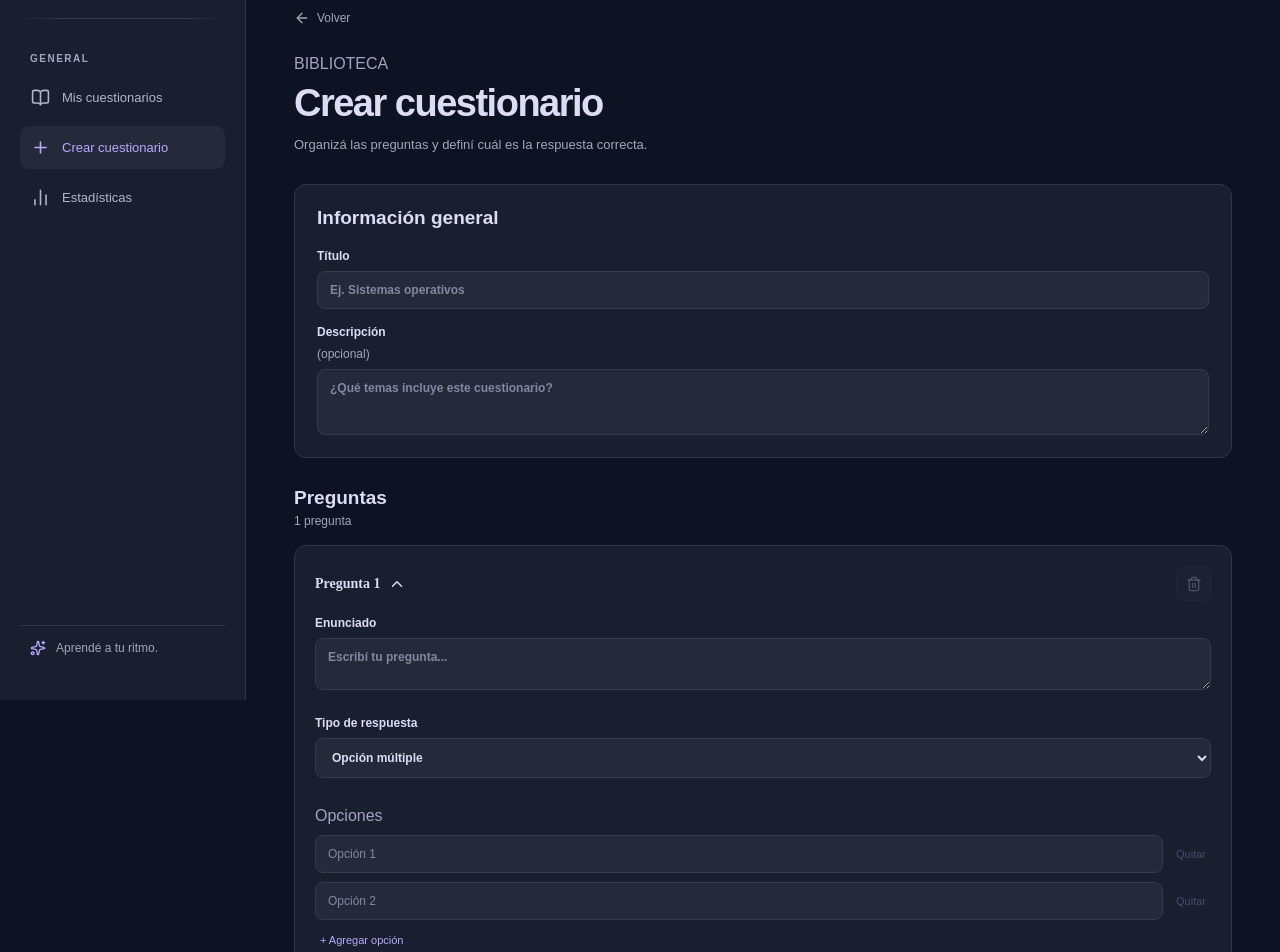
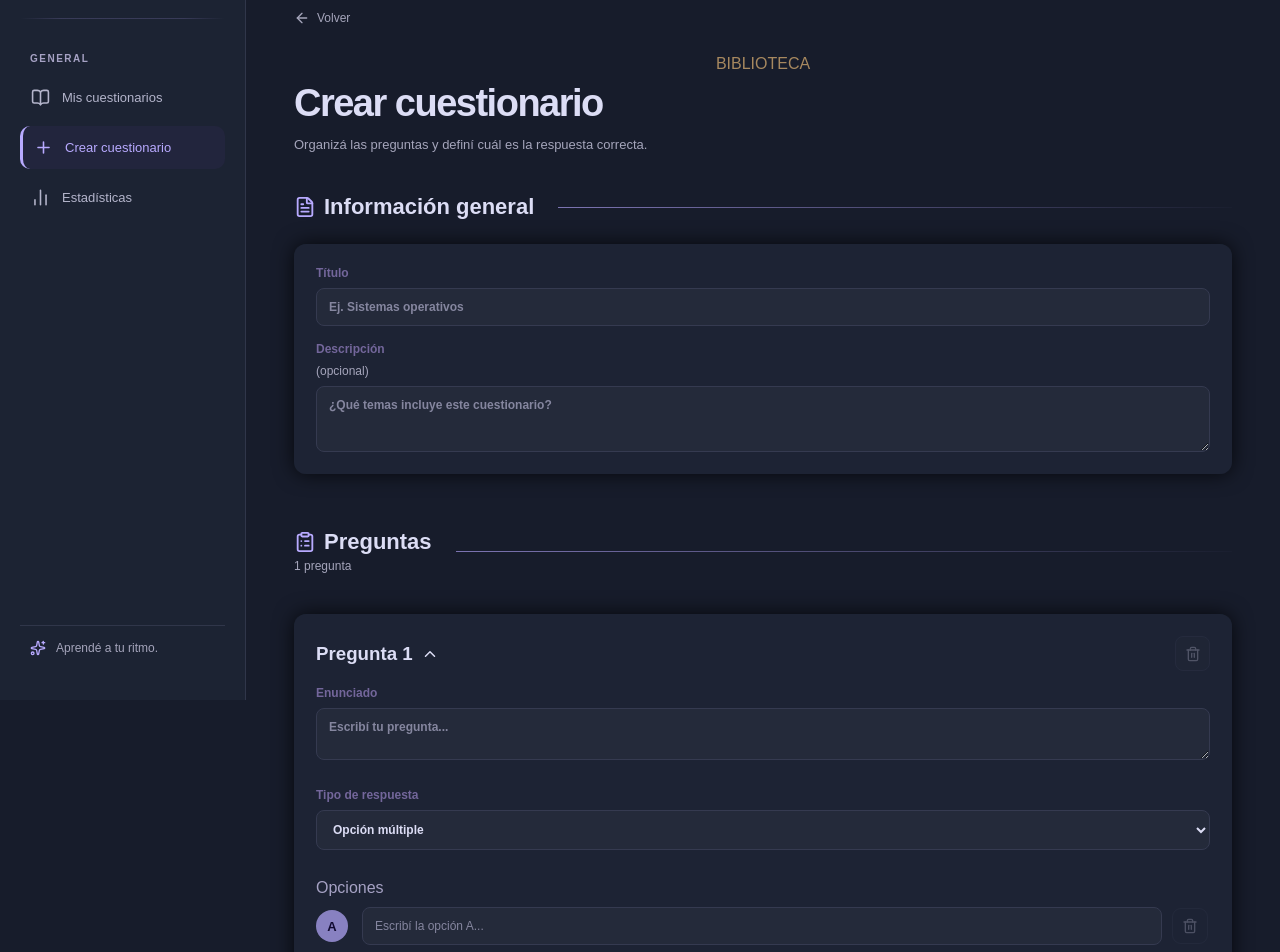
Before and after one commit to fernandagareca/requiz, a React (Vite) app: page /create in a window 1280 px wide. Shown: the part 100-1052 px from the top of the page. Built offline with nearby package versions, Linux system fonts and the light colour scheme.

Commit message:
style: mejoro labels

```diff
--- a/src/Navbar.css
+++ b/src/Navbar.css
@@ -171,10 +171,13 @@
 
 .nav-links a:hover,
 .nav-links a.active {
-    background: #26293A;
+    background: #322b534d;
     color: var(--accent);
 }
-
+.nav-links a.active {
+    border-radius: 10px;
+    border-left: 3px solid var(--accent);
+}
 .nav-links a svg {
     flex-shrink: 0;
 }
--- a/src/components/editor/Card.css
+++ b/src/components/editor/Card.css
@@ -29,7 +29,7 @@
 .question-toggle .chevron-open {
   transform: rotate(180deg);
 }
-.add-question-button {
+.add-option {
   display: flex;
   align-items: center;
   justify-content: center;
@@ -49,21 +49,115 @@
   transition: all 0.25s ease;
 }
 
-.add-question-button:hover {
+.add-option:hover {
   background: rgba(195, 191, 244, 0.1);
   border-color: #c9bff4;
   box-shadow: 0 0 18px rgba(244, 191, 210, 0.08);
   transform: translateY(-2px);
 }
 
-.add-question-button:active {
+.add-option:active {
   transform: translateY(0);
 }
 
-.add-question-button svg {
+.add-option svg {
   transition: transform 0.25s ease;
 }
 
-.add-question-button:hover svg {
+.add-option:hover svg {
   transform: rotate(90deg);
 }
+/* Opciones */
+.option-row {
+    display: grid;
+    grid-template-columns: 36px minmax(0, 1fr) 38px;
+    align-items: center;
+    gap: 10px;
+    width: 100%;
+    min-width: 0;
+}
+
+.option-row input {
+    width: 100%;
+    min-width: 0;
+}
+.option-letter {
+    display: grid;
+    place-items: center;
+    width: 32px;
+    height: 32px;
+    border-radius: 50%;
+    background: rgba(184, 170, 255, 0.699);
+    color: #110b31;
+    font-size: 13px;
+    font-weight: 700;
+}
+
+/* Eliminar opción */
+.option-delete {
+    display: grid;
+    place-items: center;
+    width: 36px;
+    height: 36px;
+    border: 1px solid var(--border);
+    border-radius: 9px;
+    background: transparent;
+    color: var(--muted);
+    cursor: pointer;
+    transition: background 0.2s, color 0.2s, border-color 0.2s;
+}
+
+.option-delete:hover:not(:disabled) {
+    background: rgba(233, 154, 169, 0.12);
+    border-color: var(--danger);
+    color: var(--danger);
+}
+
+.option-delete:disabled {
+    opacity: 0.35;
+    cursor: not-allowed;
+}
+/* Tarjeta de pregunta */
+.question-editor {
+    width: 100%;
+    min-width: 0;
+    padding: 20px;
+}
+
+.question-editor-title {
+    display: flex;
+    align-items: center;
+    justify-content: space-between;
+}
+
+.question-editor label {
+    margin-top: 14px;
+}
+
+/* Lista de opciones */
+.option-list {
+    display: grid;
+    gap: 9px;
+    width: 100%;
+    min-width: 0;
+    margin-top: 17px;
+}
+
+.field-label {
+    margin-bottom: 1px;
+}
+
+/* Botones de texto */
+.text-button {
+    border: 0;
+    background: none;
+    color: var(--accent);
+    font-size: 11px;
+    cursor: pointer;
+    padding: 5px;
+}
+
+.text-button:disabled {
+    opacity: 0.3;
+    cursor: not-allowed;
+}
--- a/src/components/editor/Card.tsx
+++ b/src/components/editor/Card.tsx
@@ -1,5 +1,5 @@
 
-import { Trash2, ChevronDown } from "lucide-react";
+import { Trash2, ChevronDown, Plus } from "lucide-react";
 import type { Question, QuestionType } from "../../types";
 import "./Card.css";
 interface Props {
@@ -23,6 +23,7 @@ export default function Card({
   changeType,
   onDelete,
 }: Props) {
+
   return (
     <section className="panel question-editor">
 
@@ -56,7 +57,7 @@ export default function Card({
       {isOpen && (
         <section className="question-editor-content">
           {/* Enunciado */}
-          <label>
+          <label >
             Enunciado
             <textarea
               required
@@ -90,10 +91,16 @@ export default function Card({
 
               {q.options.map((option, i) => (
                 <div className="option-row" key={i}>
+                  {/* Letra automática */}
+                  <span className="option-letter">
+                    {String.fromCharCode(65 + i)}
+                  </span>
+
+                  {/* Texto de la opción */}
                   <input
                     aria-label={`Opción ${i + 1}`}
                     value={option}
-                    placeholder={`Opción ${i + 1}`}
+                    placeholder={`Escribí la opción ${String.fromCharCode(65 + i)}...`}
                     onChange={(e) =>
                       updateQuestion(index, {
                         options: q.options.map((o, j) =>
@@ -103,43 +110,38 @@ export default function Card({
                     }
                   />
 
+                  {/* Eliminar opción */}
                   <button
                     type="button"
-                    className="text-button"
+                    className="option-delete"
+                    aria-label={`Eliminar opción ${i + 1}`}
                     disabled={q.options.length <= 2}
                     onClick={() =>
                       updateQuestion(index, {
                         options: q.options.filter((_, j) => j !== i),
                         correctAnswer:
-                          q.correctAnswer === option
-                            ? ""
-                            : q.correctAnswer,
+                          q.correctAnswer === option ? "" : q.correctAnswer,
                       })
                     }
                   >
-                    Quitar
+                    <Trash2 size={16} />
                   </button>
                 </div>
               ))}
 
               <button
                 type="button"
-                className="text-button add-option"
+                className="add-option"
                 onClick={() =>
                   updateQuestion(index, {
                     options: [...q.options, ""],
                   })
                 }
               >
-                + Agregar opción
+                <Plus size={16} />
+                Agregar opción
               </button>
             </div>
-          )}
-
-          {q.type === "boolean" && (
-            <p className="helper-text">
-              Las opciones serán Verdadero y Falso.
-            </p>
           )}
 
           {/* Respuesta correcta */}
--- a/src/pages/QuizEditor.tsx
+++ b/src/pages/QuizEditor.tsx
@@ -1,7 +1,7 @@
 
 import { useEffect, useState } from "react";
 import { Link, useNavigate, useParams } from "react-router-dom";
-import { ArrowLeft, Plus } from "lucide-react";
+import { ArrowLeft, ClipboardList, FileText, Plus, Save } from "lucide-react";
 import type { Question, QuestionType, Quiz } from "../types";
 import Card from "../components/editor/Card";
 
@@ -153,15 +153,22 @@ export default function QuizEditor({ quizzes = [], onSave }: Props) {
           Organizá las preguntas y definí cuál es la respuesta correcta.
         </p>
       </div>
+      <div className="section-heading">
+        <div className="section-title">
+          <h2>
+            <FileText  size={22} />
+            Información general</h2>
+        </div>
+        <div className="section-line"></div>
+      </div>
 
       {/* Formulario */}
       <form className="editor-form" onSubmit={submit}>
 
         {/* Información general */}
         <section className="panel">
-          <h2>Información general</h2>
 
-          <label>
+          <label  >
             Título
 
             <input
@@ -185,18 +192,18 @@ export default function QuizEditor({ quizzes = [], onSave }: Props) {
         </section>
 
         {/* Encabezado de preguntas */}
-        <div className="section-heading compact">
-
-          <div>
-            <h2>Preguntas</h2>
-
+          <div className="section-heading">
+            <div className="section-title">
+              <h2 >
+                <ClipboardList size={22} />
+                Preguntas</h2>
             <p>
               {questions.length} pregunta
               {questions.length === 1 ? "" : "s"}
             </p>
+            </div>
+            <div className="section-line"></div>
           </div>
-
-        </div>
 
         {/* Lista de preguntas */}
         {questions.map((q, index) => (
@@ -224,7 +231,7 @@ export default function QuizEditor({ quizzes = [], onSave }: Props) {
         <div className="form-footer">
           <button
             type="button"
-             className="add-question-button"
+             className="add-option"
             onClick={() => {
               setQuestions((current) => [...current, newQuestion()]);
               setOpenQuestion(questions.length);
@@ -246,6 +253,7 @@ export default function QuizEditor({ quizzes = [], onSave }: Props) {
             className="button button-primary"
             type="submit"
           >
+            <Save size={16} />
             Guardar cuestionario
           </button>
         </div>
--- a/src/styles.css
+++ b/src/styles.css
@@ -9,8 +9,8 @@
     font-weight: 400;
 
     /* Fondos */
-    --bg: #0D1323;
-    --panel: #191F2F;
+    --bg: #171c2b;
+    --panel: #1e2435e3;
     --panel2: #26293A;
     --border: #30364A;
 
@@ -158,10 +158,10 @@ a {
     border: 0;
     border-radius: 8px;
     padding: 10px 15px;
-    display: inline-flex;
+    display: flex;
     align-items: center;
+    gap: 5px;
     justify-content: center;
-    gap: 8px;
     font-size: 12px;
     font-weight: 700;
     cursor: pointer;
@@ -200,8 +200,8 @@ a {
 
 .quiz-card,.panel,.stat-card {
     background: var(--panel);
-    border: 1px solid var(--border);
     border-radius: 12px;
+    box-shadow: 0 0 20px rgba(0, 0, 0, 0.753);
 }
 
 .quiz-card {
@@ -366,7 +366,7 @@ a {
     display: grid;
     gap: 8px;
     margin-top: 16px;
-    color: #d9d4dc;
+    color: #907dbdc0;
     font-size: 12px;
     font-weight: 600;
 }
@@ -405,62 +405,6 @@ input::placeholder,textarea::placeholder {
     margin: 12px 0 0;
 }
 
-.question-editor {
-    padding: 20px;
-}
-
-.question-editor-title {
-    display: flex;
-    align-items: center;
-    justify-content: space-between;
-}
-
-.question-editor-title h3 {
-    font: 700 14px Manrope;
-    margin: 0;
-}
-
-.question-editor label {
-    margin-top: 14px;
-}
-
-.option-list {
-    margin-top: 17px;
-    display: grid;
-    gap: 9px;
-}
-
-.field-label {
-    margin-bottom: 1px;
-}
-
-.option-row {
-    display: flex;
-    gap: 8px;
-    align-items: center;
-}
-
-.option-row input {
-    flex: 1;
-}
-
-.text-button {
-    border: 0;
-    background: none;
-    color: var(--accent);
-    font-size: 11px;
-    cursor: pointer;
-    padding: 5px;
-}
-
-.text-button:disabled {
-    opacity: .3;
-    cursor: not-allowed;
-}
-
-.add-option {
-    justify-self: start;
-}
 
 .helper-text {
     font-size: 11px;
@@ -519,6 +463,7 @@ input::placeholder,textarea::placeholder {
     border: 1px solid var(--border);
     border-radius: 15px;
     padding: 32px;
+    box-shadow: 0 0 20px rgba(0, 0, 0, 0.753);
 }
 
 .question-number {
@@ -529,7 +474,7 @@ input::placeholder,textarea::placeholder {
 }
 
 .practice-card h2 {
-    font: 700 21px/1.5 Manrope;
+    font: 700 21px/1.5 Manrope,sans-serif;
     margin: 15px 0 25px;
 }
 
@@ -541,9 +486,9 @@ input::placeholder,textarea::placeholder {
 .answer-option {
     width: 100%;
     padding: 14px 15px;
-    border: 1px solid #393741;
-    border-radius: 9px;
-    background: #202027;
+    border: 1px solid #60619757;
+    border-radius: 29px;
+    background: #556da13d;
     color: #e8e3ea;
     text-align: left;
     display: flex;
@@ -834,16 +779,6 @@ body {
     color: var(--bg);
 }
 
-.nav-links a {
-    color: #B4B5CB;
-}
-
-.nav-links a:hover,
-.nav-links a.active {
-    background: #26293A;
-    color: var(--accent);
-}
-
 /* Barra superior */
 
 .topbar {
@@ -919,6 +854,10 @@ body {
     background: var(--panel);
     border-color: var(--border);
 }
+.input-label{
+    color: #424592;
+
+}
 
 .quiz-card:hover {
     border-color: #8074B5;
@@ -941,16 +880,42 @@ body {
 }
 
 .nav-label,
-.eyebrow,
 .field-label {
     color: #A6A2C4;
 }
 
-/* Formularios */
+.eyebrow {
+    display: flex;
+    color: #a7885f;
+    justify-content: center;
+    align-items: center;
+    align-self: flex-start;
+}
+.eyebrow svg{
+    width: 24px;
+    height: 24px;
+    margin-right: 5px;
+    border-radius: 50%;
+    color: #0a0624;
+    background: #b19279;
+    padding: 3px;
+}
+.description-text{
+    display: flex;
+    justify-content: center;
+    align-items: center;
+    align-self: flex-start;
+    gap: 5px;
+    color: #A6A2C4;
+    font-size: 12px;
+    border-radius:20px;
+    width: fit-content;
+    color: #0a0624;
+    background: #30337a4b;
+    border: 1px dashed #797bb1;
+    padding: 10px;
+}
 
-.panel label {
-    color: var(--text);
-}
 
 input,
 textarea,
@@ -979,11 +944,6 @@ textarea::placeholder {
 
 /* Opciones de respuesta */
 
-.answer-option {
-    background: #242A3A;
-    border-color: #383D53;
-    color: var(--text);
-}
 
 .answer-option:hover:not(:disabled),
 .answer-option.selected {
@@ -1119,3 +1079,90 @@ select {
         box-shadow 0.2s ease,
         transform 0.2s ease;
 }
+.section-heading {
+    display: flex;
+    align-items: center;
+    gap: 24px;
+    margin-bottom: 24px;
+}
+
+.section-title {
+    display: flex;
+    flex-direction: column;
+    gap: 4px;
+    flex-shrink: 0;
+}
+
+.section-title h2 {
+    display: flex;
+    align-items: center;
+    gap: 8px;
+    margin: 0;
+    font-size: 22px;
+}
+.section-title svg {
+    color: var(--accent);
+}
+
+.section-title span {
+    color: var(--muted);
+    font-size: 13px;
+}
+
+.section-line {
+    flex: 1;
+    height: 1px;
+    background: linear-gradient(
+        to right,
+        rgba(159, 146, 224, 0.747),
+        rgba(169, 154, 245, 0.02)
+    );
+}
+
+.answer-option {
+    display: flex;
+    align-items: center;
+    gap: 14px;
+    text-align: left;
+}
+
+.answer-letter {
+    display: grid;
+    place-items: center;
+    flex-shrink: 0;
+    width: 34px;
+    height: 34px;
+    border-radius: 50%;
+    background: rgba(147, 133, 219, 0.678);
+    border: 1px solid rgba(184, 170, 255, 0.15);
+    color: var(--bg);
+    font-size: 13px;
+    font-weight: 700;
+}
+
+.answer-text {
+    flex: 1;
+    font-size: 13px;
+    min-width: 0;
+
+}
+/* Ancho de la barra */
+::-webkit-scrollbar {
+  width: 8px;
+}
+
+/* Fondo de la barra */
+::-webkit-scrollbar-track {
+  background: #0D1323;
+}
+
+/* Parte que se desplaza */
+::-webkit-scrollbar-thumb {
+  background: #343B52;
+  border-radius: 10px;
+}
+
+/* Al pasar el mouse */
+::-webkit-scrollbar-thumb:hover {
+  background: #A99AF5;
+}
```
Also changed, not shown: src/pages/Dashboard.tsx (+4 -3 lines), src/pages/Practice.tsx (+18 -6 lines).
